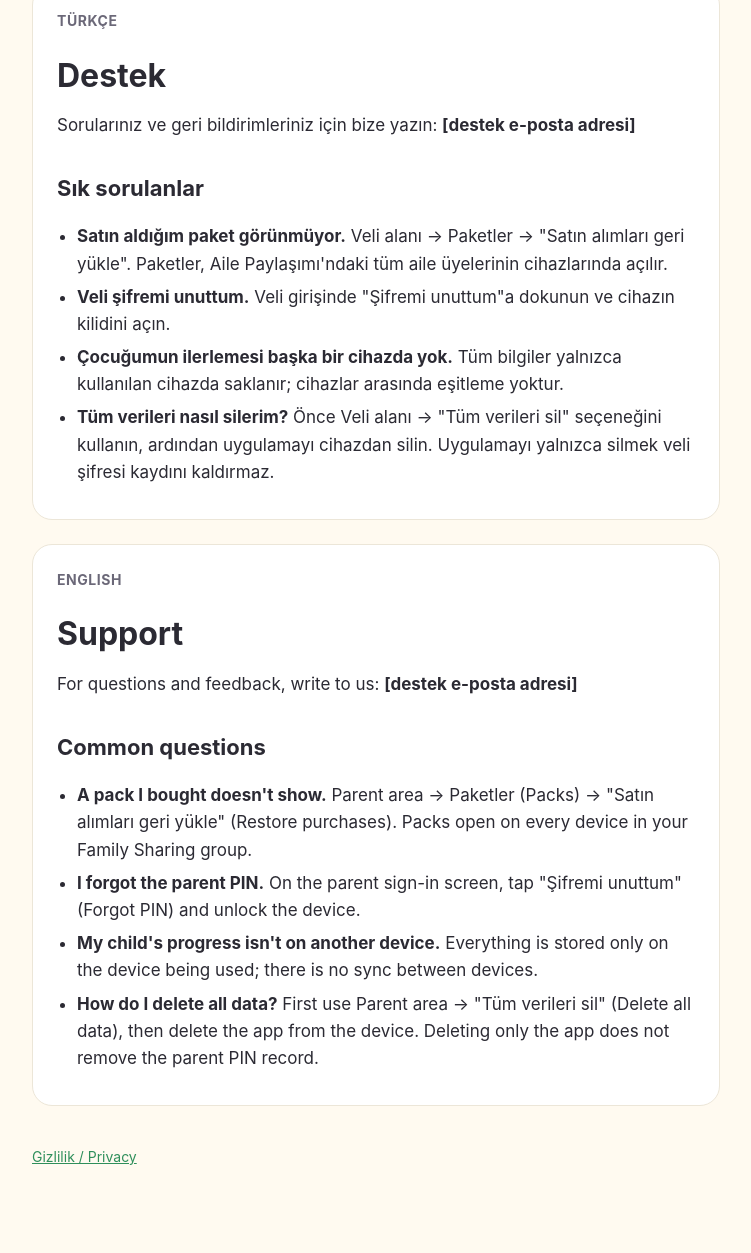
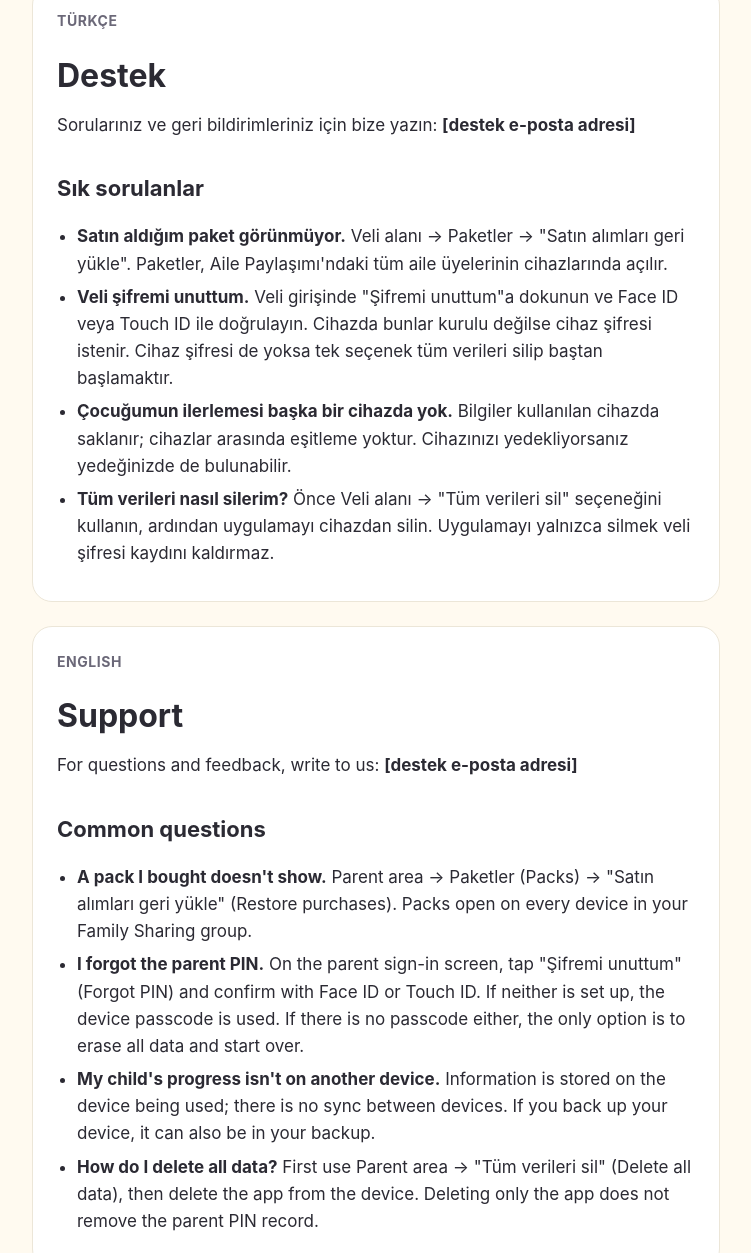
Before and after one commit to vlknyzc/kelime-yildizi-site, a plain HTML site: page support.html in a window 1280 px wide. Shown: the part 162-1415 px from the top of the page, without its empty margins (264-1015 px from the left). Before the commit the page ends 1394 px from the top, so only its background shows below. Drawn offline with Linux system fonts and the light colour scheme.

Commit message:
Correct the forgot-PIN and on-device answers on the support page
Co-Authored-By: Claude Opus 5.5 <noreply@anthropic.com>

```diff
--- a/support.html
+++ b/support.html
@@ -20,8 +20,8 @@
     <h2>Sık sorulanlar</h2>
     <ul>
       <li><strong>Satın aldığım paket görünmüyor.</strong> Veli alanı → Paketler → "Satın alımları geri yükle". Paketler, Aile Paylaşımı'ndaki tüm aile üyelerinin cihazlarında açılır.</li>
-      <li><strong>Veli şifremi unuttum.</strong> Veli girişinde "Şifremi unuttum"a dokunun ve cihazın kilidini açın.</li>
-      <li><strong>Çocuğumun ilerlemesi başka bir cihazda yok.</strong> Tüm bilgiler yalnızca kullanılan cihazda saklanır; cihazlar arasında eşitleme yoktur.</li>
+      <li><strong>Veli şifremi unuttum.</strong> Veli girişinde "Şifremi unuttum"a dokunun ve Face ID veya Touch ID ile doğrulayın. Cihazda bunlar kurulu değilse cihaz şifresi istenir. Cihaz şifresi de yoksa tek seçenek tüm verileri silip baştan başlamaktır.</li>
+      <li><strong>Çocuğumun ilerlemesi başka bir cihazda yok.</strong> Bilgiler kullanılan cihazda saklanır; cihazlar arasında eşitleme yoktur. Cihazınızı yedekliyorsanız yedeğinizde de bulunabilir.</li>
       <li><strong>Tüm verileri nasıl silerim?</strong> Önce Veli alanı → "Tüm verileri sil" seçeneğini kullanın, ardından uygulamayı cihazdan silin. Uygulamayı yalnızca silmek veli şifresi kaydını kaldırmaz.</li>
     </ul>
   </section>
@@ -33,8 +33,8 @@
     <h2>Common questions</h2>
     <ul>
       <li><strong>A pack I bought doesn't show.</strong> Parent area → Paketler (Packs) → "Satın alımları geri yükle" (Restore purchases). Packs open on every device in your Family Sharing group.</li>
-      <li><strong>I forgot the parent PIN.</strong> On the parent sign-in screen, tap "Şifremi unuttum" (Forgot PIN) and unlock the device.</li>
-      <li><strong>My child's progress isn't on another device.</strong> Everything is stored only on the device being used; there is no sync between devices.</li>
+      <li><strong>I forgot the parent PIN.</strong> On the parent sign-in screen, tap "Şifremi unuttum" (Forgot PIN) and confirm with Face ID or Touch ID. If neither is set up, the device passcode is used. If there is no passcode either, the only option is to erase all data and start over.</li>
+      <li><strong>My child's progress isn't on another device.</strong> Information is stored on the device being used; there is no sync between devices. If you back up your device, it can also be in your backup.</li>
       <li><strong>How do I delete all data?</strong> First use Parent area → "Tüm verileri sil" (Delete all data), then delete the app from the device. Deleting only the app does not remove the parent PIN record.</li>
     </ul>
   </section>
```
